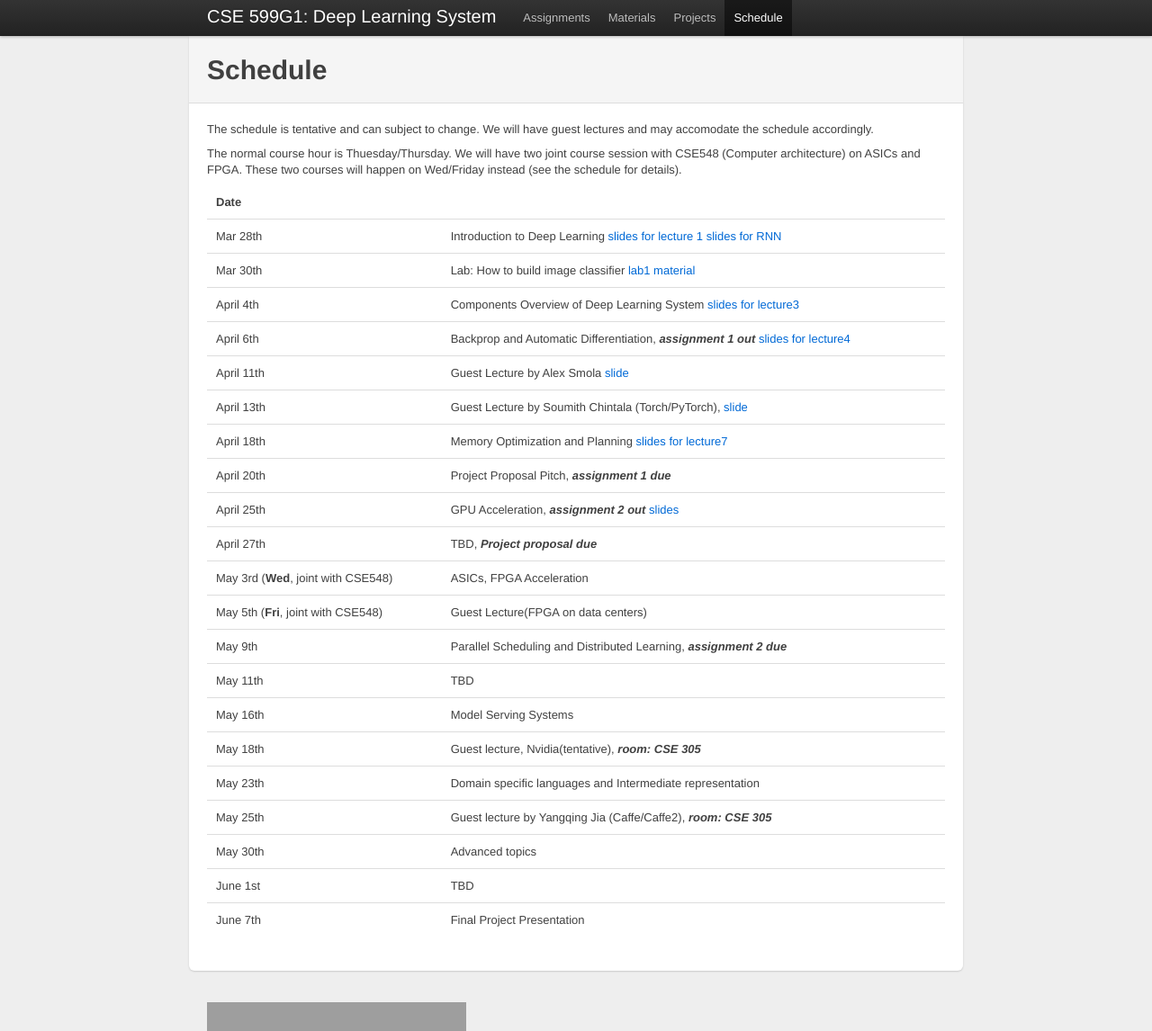
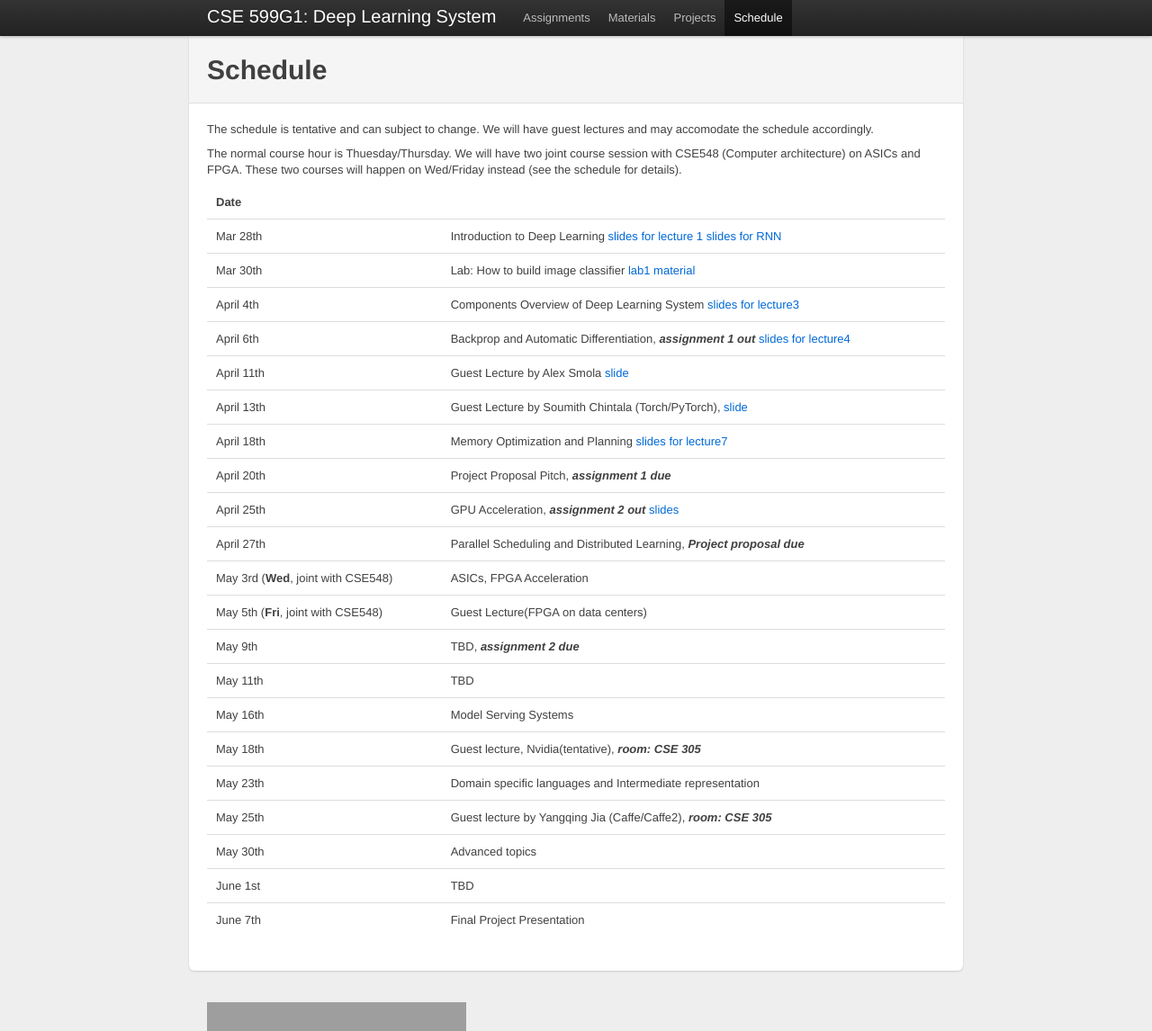
Before and after one commit to dlsys-course/dlsys-course.github.io, a Jekyll site: the page built from schedule.md, in a window 1280 px wide and 1146 px high. Shown: the whole window at 90% size. Built offline with Jekyll 4.4.1, drawn with Linux system fonts in a browser that asks for light colours; grey boxes are pictures that could not be loaded.

Commit message:
update timetable

```diff
--- a/schedule.md
+++ b/schedule.md
@@ -25,10 +25,10 @@ happen on Wed/Friday instead (see the schedule for details).
 | April 18th               |   Memory Optimization and Planning [slides for lecture7](pdf/lecture7.pdf) |
 | April 20th               |   Project Proposal Pitch, ***assignment 1 due***  |
 | April 25th               |   GPU Acceleration, ***assignment 2 out*** [slides](pdf/lecture8.pdf) |
-| April 27th               |   TBD,  ***Project proposal due***    |
+| April 27th               |   Parallel Scheduling and Distributed Learning,  ***Project proposal due***|
 | May 3rd (**Wed**, joint with CSE548) |   ASICs, FPGA Acceleration               |
 | May 5th (**Fri**, joint with CSE548) |   Guest Lecture(FPGA on data centers)     |
-| May 9th                  |   Parallel Scheduling and Distributed Learning, ***assignment 2 due***            |
+| May 9th                  |  TBD, ***assignment 2 due***            |
 | May 11th                 |   TBD  |
 | May 16th                 |   Model Serving Systems                                     |
 | May 18th                 |   Guest lecture, Nvidia(tentative),  ***room: CSE 305***  |
```
